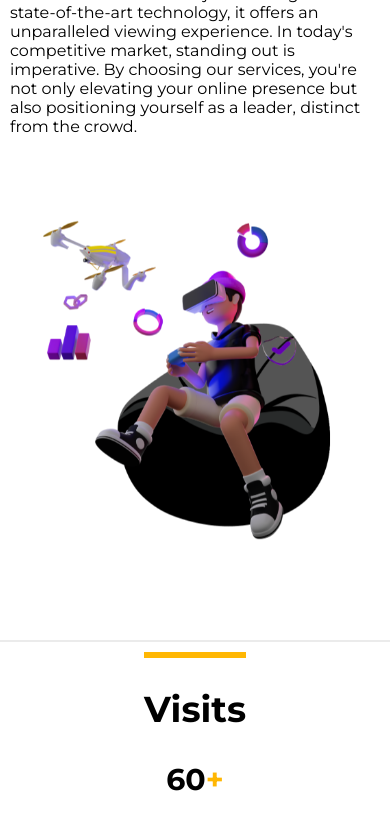
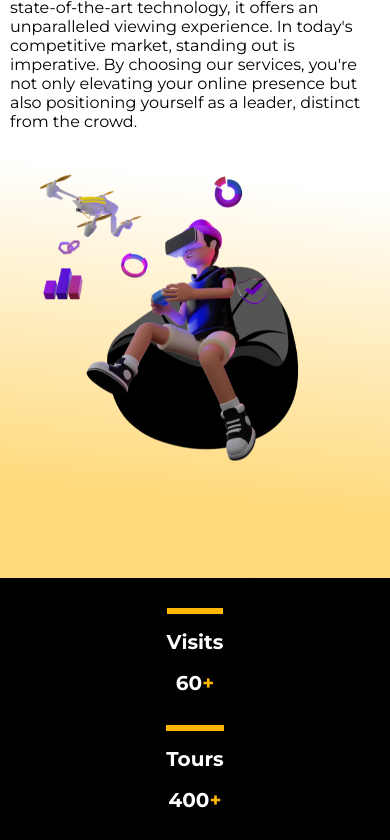
Before and after one commit to nabeelnasir9/Constructify, a React (Vite) app: page / in a window 390 px wide. Shown: the part 1156-1996 px from the top of the page. Built offline with nearby package versions, Linux system fonts and the light colour scheme.

Commit message:
NavbarChange

```diff
--- a/src/components/HomeMainEnd.jsx
+++ b/src/components/HomeMainEnd.jsx
@@ -32,6 +32,8 @@ const HomeMainEnd = () => {
   return (
     <>
       <div className="homeMainEnd-container">
+      <div className="homeMainEnd-container_wrapper">
+
         <div className="homeMainEnd-left">
           <h1 style={{borderBottom:'2px solid #ffb703'}}>
             What <span style={{ color: "#ffb703" }}>We Do:</span>
@@ -56,6 +58,7 @@ const HomeMainEnd = () => {
         <div className="homeMainEnd-right">
           <img src={Boy} alt="Description" className="homeMainEnd-image" />
         </div>
+        </div>
       </div>
       <div className="homeMainEnd-bottomLine"></div>
       <div className="homeMainEnd-numbers">
--- a/src/styles/HomeMain.css
+++ b/src/styles/HomeMain.css
@@ -50,6 +50,7 @@
         font-size: 40px;
         padding: 10px;
         max-width: 100%;
+        width: 300px;
     }
 
     .overlay-action-button {
--- a/src/styles/HomeMainEnd.css
+++ b/src/styles/HomeMainEnd.css
@@ -1,24 +1,27 @@
 .homeMainEnd-container {
+    margin: 0 auto;
+    padding: 80px 20px ;
+    gap: 60px;
+    background: linear-gradient(185deg, rgba(255,255,255,1) 58%, rgba(255, 184, 3, 0.514) 90%);
+}
+
+.homeMainEnd-container_wrapper{
+    max-width: 1300px;
     display: flex;
     justify-content: space-between;
     align-items: center;
-    max-width: 1200px;
     margin: 0 auto;
-    padding: 100px 20px ;
-    gap: 60px;
 }
 
-
 .homeMainEnd-headingNum{
-font-size: 36px;
-font-weight: 600;
+    font-size: 36px;
+    font-weight: 600;
 }
-
 
 .homeMainEnd-headingNum_1{
     font-size: 30px;
     font-weight: 600;
-    }
+}
 
 .homeMainEnd-left h1,
 .homeMainEnd-left p {
@@ -40,22 +43,16 @@ font-weight: 600;
     height: auto;
 }
 
-.homeMainEnd-bottomLine {
-    width: 100%;
-    height: 2px;
-    background-color: #8888882a;
-    margin-top: 20px;
-    margin: 0 auto;
-}
-
 .homeMainEnd-numbers {
     display: flex;
     justify-content: space-evenly;
     align-items: center;
     gap: 20px;
-    margin-top: 10px;
     text-align: center;
     flex-wrap: nowrap;
+    background-color: black;
+    padding: 50px 10px;
+    color: white;
 }
 
 @keyframes moveUpAndDown {
@@ -67,9 +64,20 @@ font-weight: 600;
     }
 }
 
+/* Mobile Responsive Styles */
+@media (max-width: 992px) {
+    .homeMainEnd-container_wrapper {
+        flex-direction: column;
+    }
+
+    .homeMainEnd-image {
+        width: 90%;
+        margin: 20px auto;
+    }
+}
+
 @media (max-width: 768px) {
     .homeMainEnd-container {
-        flex-direction: column;
         padding: 60px 10px;
     }
 
@@ -77,13 +85,30 @@ font-weight: 600;
         font-size: 30px;
     }
 
-    .homeMainEnd-image {
-        width: 100%;
+    .homeMainEnd-headingNum {
+        font-size: 28px;
+    }
+
+    .homeMainEnd-headingNum_1 {
+        font-size: 24px;
     }
 
     .homeMainEnd-numbers {
         flex-direction: column;
-        gap: 50px;
-        justify-content: space-between;
+        gap: 30px;
+        justify-content: center;
+        padding: 30px 10px;
     }
 }
+
+@media (max-width: 576px) {
+    .homeMainEnd-left h1 {
+        font-size: 26px;
+        text-align: center;
+    }
+
+    .homeMainEnd-headingNum,
+    .homeMainEnd-headingNum_1 {
+        font-size: 20px;
+    }
+}
```
